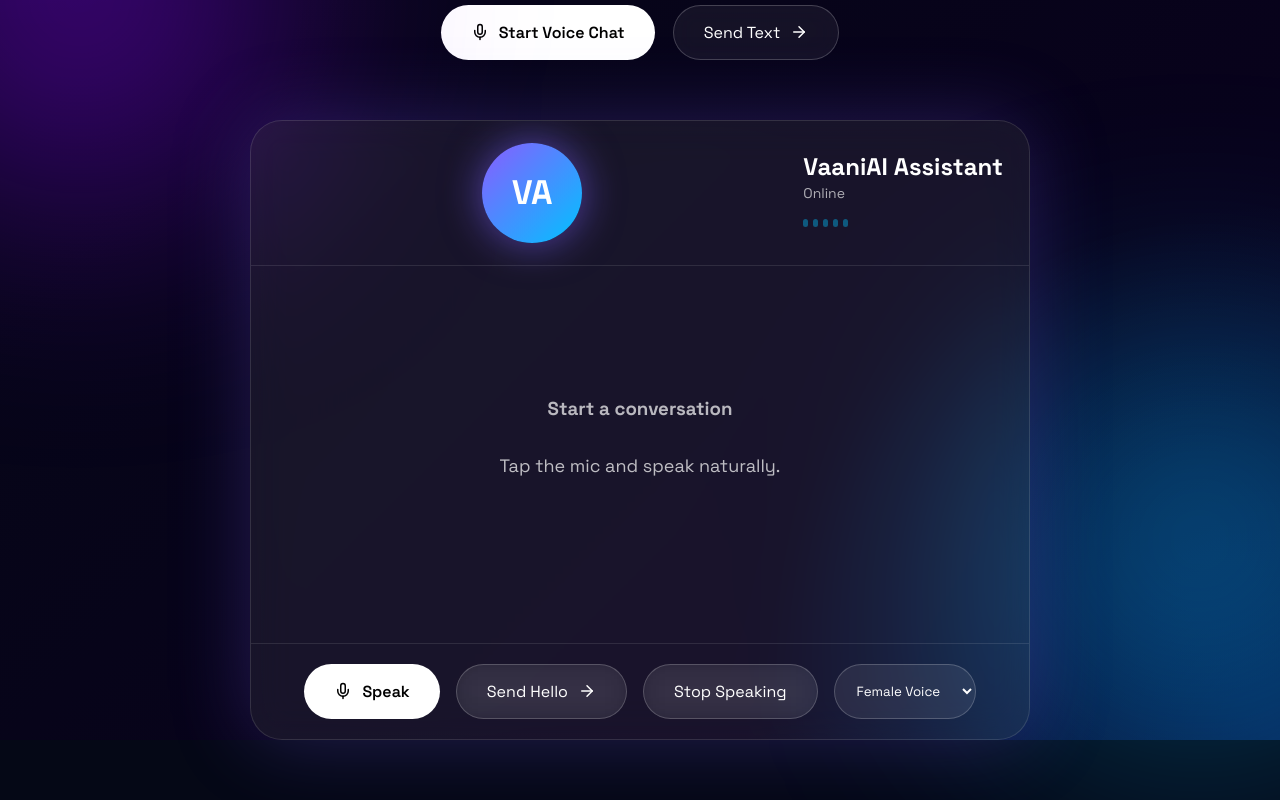
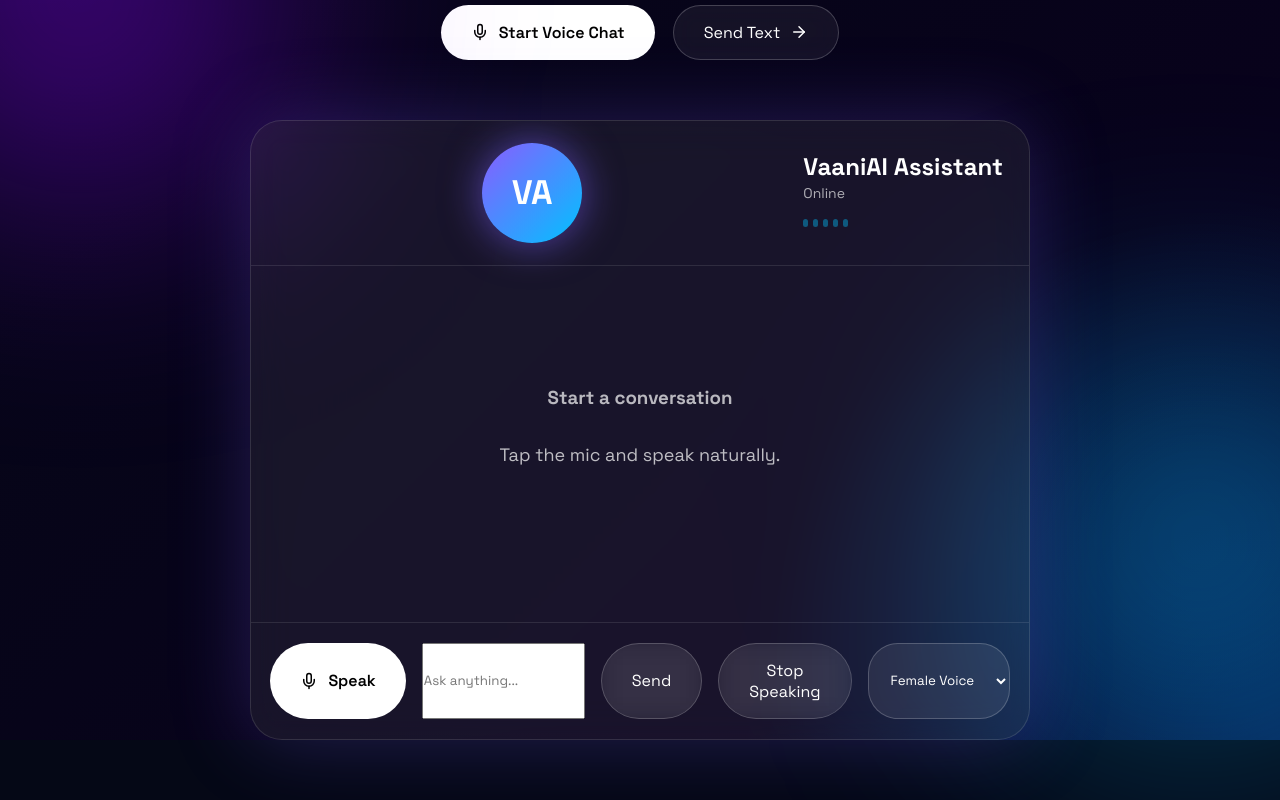
Before and after one commit to Pranathi161205/ai-voice-agent, a React (Vite) app in the folder frontend/: page / in a window 1280 px wide. Shown: the part 507-1307 px from the top of the page. Built offline with nearby package versions, Linux system fonts and the light colour scheme.

Commit message:
Added real typed chat system

```diff
--- a/frontend/src/App.jsx
+++ b/frontend/src/App.jsx
@@ -14,6 +14,7 @@ function App() {
   const [password, setPassword] = useState("");
 
   const [userText, setUserText] = useState("");
+  const [typedMessage, setTypedMessage] = useState("");
   const [chatHistory, setChatHistory] = useState([]);
   const [showSidebar, setShowSidebar] = useState(false);
 
@@ -404,9 +405,32 @@ const stopSpeaking = () => {
               {listening ? "Listening..." : "Speak"}
             </button>
 
-            <button className="secondary-btn" onClick={() => sendToAI("Hello")}>
-              Send Hello <ArrowRight size={18} />
+            <input
+              className="chat-input"
+              type="text"
+              placeholder="Ask anything..."
+              value={typedMessage}
+              onChange={(e) => setTypedMessage(e.target.value)}
+              onKeyDown={(e) => {
+                if (e.key === "Enter" && typedMessage.trim()) {
+                  sendToAI(typedMessage);
+                  setTypedMessage("");
+                }
+              }}
+            />
+
+            <button
+              className="secondary-btn"
+              onClick={() => {
+                if (typedMessage.trim()) {
+                  sendToAI(typedMessage);
+                  setTypedMessage("");
+                }
+              }}
+            >
+              Send
             </button>
+
             <button className="secondary-btn" onClick={stopSpeaking}>
               Stop Speaking
             </button>
```
Lines whose indentation alone changed are shown as unchanged.
